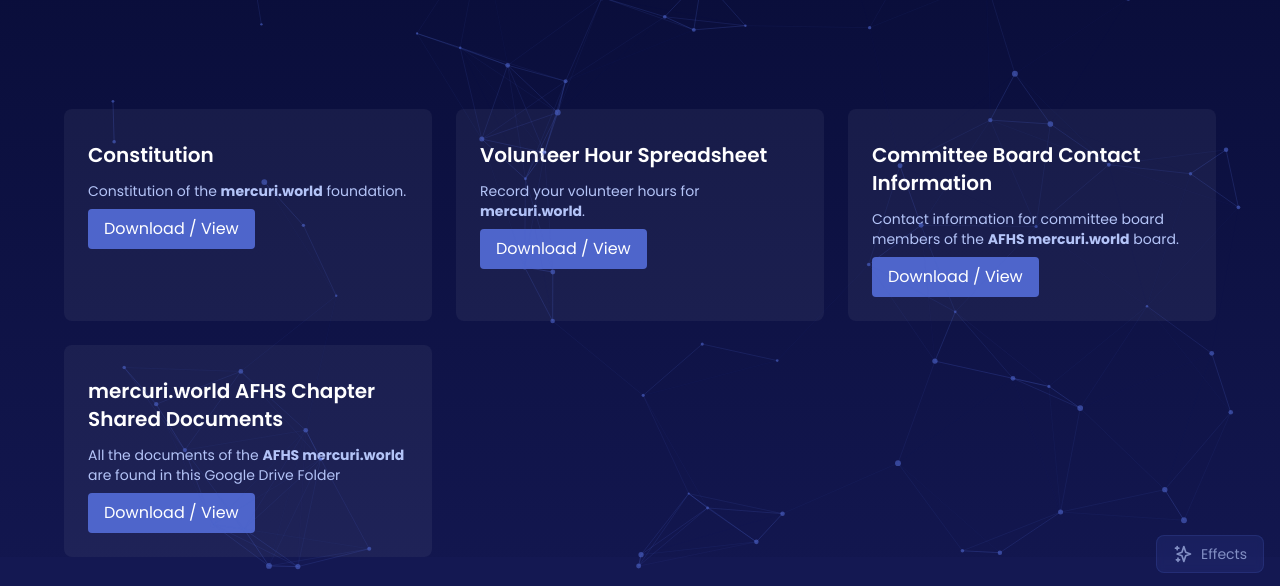
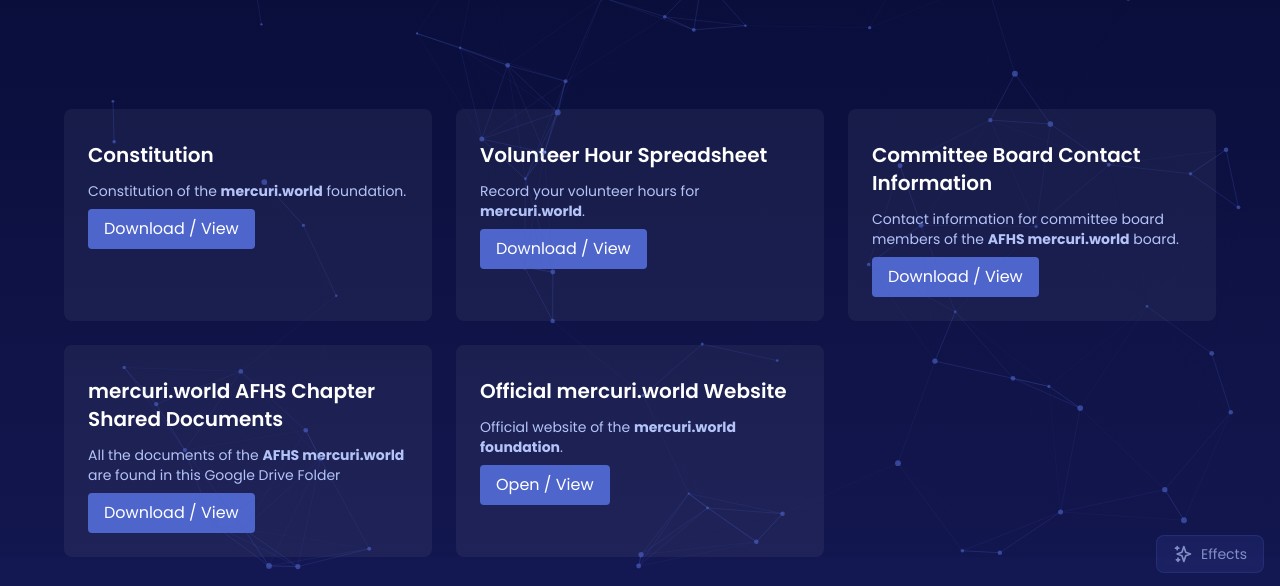
Before and after one commit to Hrishaan1/mercuri-world-website, a plain HTML site: page resources.html in a window 1280 px wide. Shown: the part 211-797 px from the top of the page. Drawn offline with nearby package versions, Linux system fonts and the light colour scheme.

Commit message:
added new resource

```diff
--- a/resources.html
+++ b/resources.html
@@ -71,6 +71,14 @@
           </a>
         </div>
 
+        <div class="p-6 bg-white/5 rounded-lg space-y-3">
+          <h3 class="text-xl font-semibold text-white mt-2">Official mercuri.world Website</h3>
+          <p class="text-[#b4c4f8] text-sm">Official website of the <strong>mercuri.world foundation</strong>.</p>
+          <a href="https://mercuri.world" target="_blank">
+            <button class="px-4 py-2 mt-2 bg-[#4e65cb] text-white rounded hover:bg-[#3b4db0] transition">Open / View</button>
+          </a>
+        </div>
+
       </div>
     </section>
 
```
